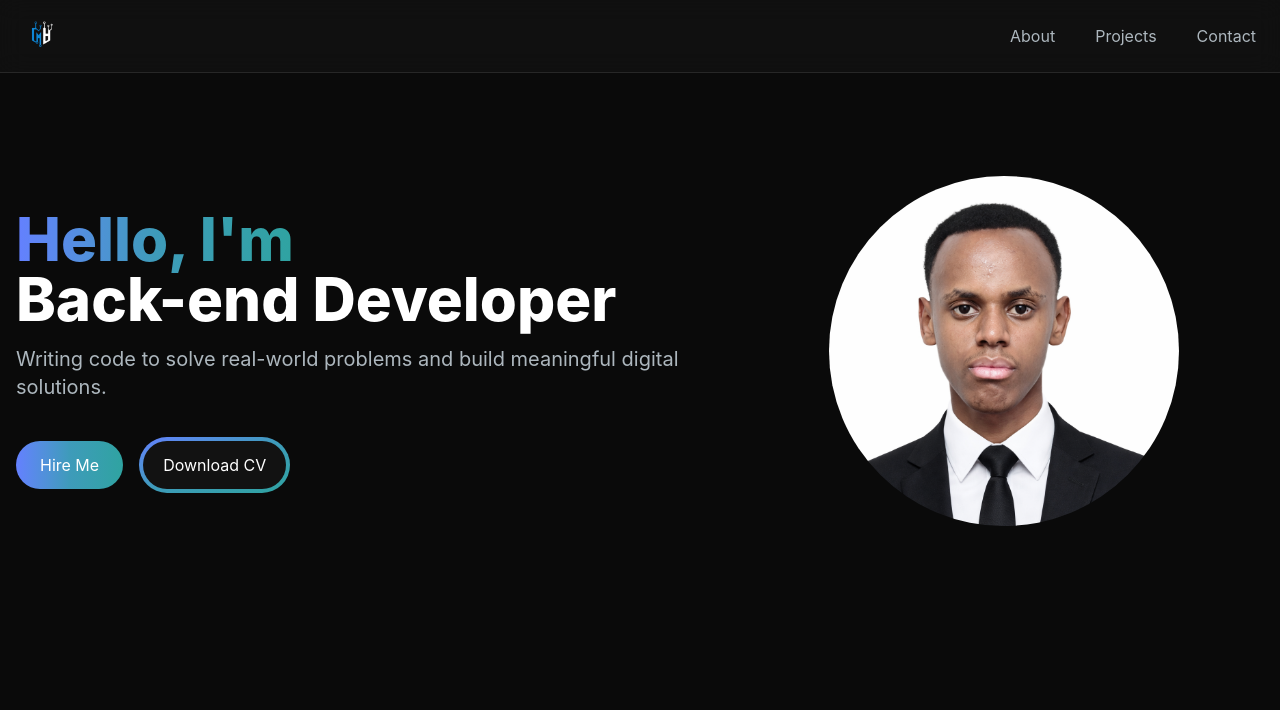
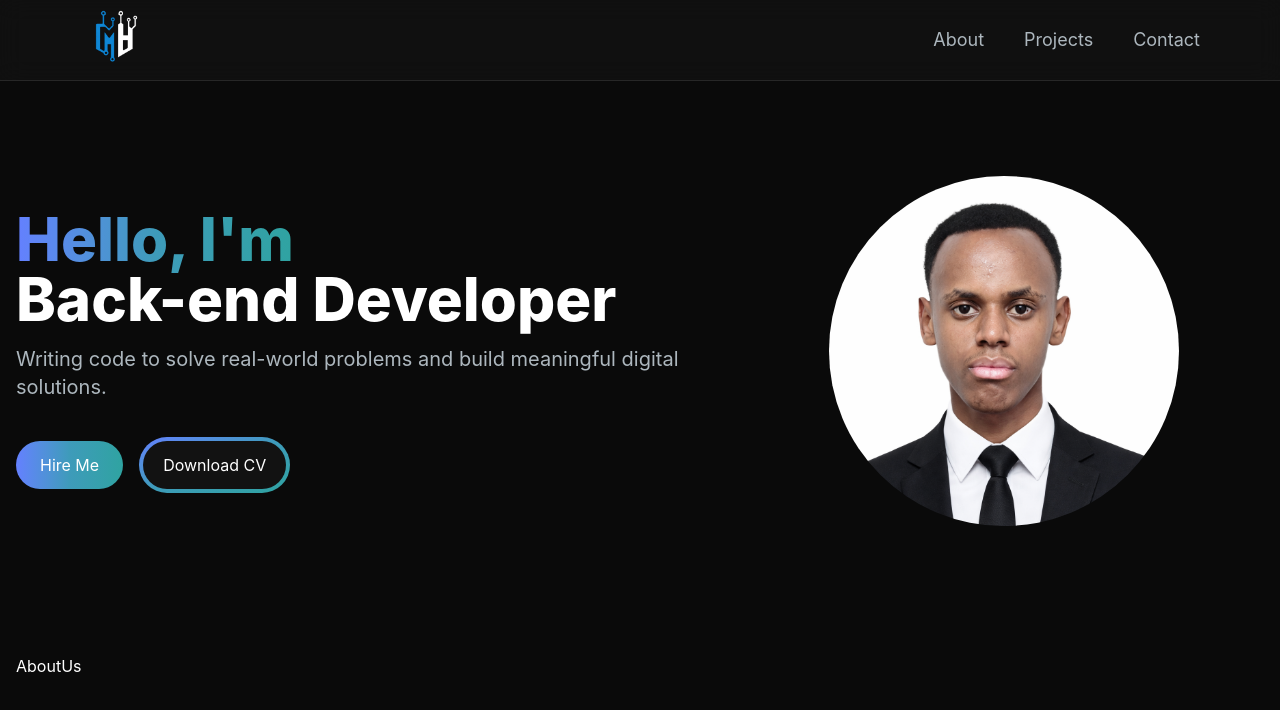
Before and after one commit to mupenziherve/non-stop-challenges, a Next.js app in the folder my-portifolio/portifolio/: page / in a window 1280 px wide. Shown: the top 710 px of the page. Built offline with nearby package versions, Linux system fonts and the light colour scheme.

Commit message:
About us secton

```diff
--- /dev/null
+++ b/my-portifolio/portifolio/app/components/AboutSection.jsx
@@ -0,0 +1,6 @@
+import Image from "next/image";
+
+const AboutSection = () => {
+  return <section  className="text-white"><div className="md:grid md:grid-cols-2 gap-8 items-center py-8 px-4 xl:gap-16 sm:py-16 xl:px-16"></div>AboutUs</section>;
+};
+export default AboutSection;
--- a/my-portifolio/portifolio/app/components/Navbar.jsx
+++ b/my-portifolio/portifolio/app/components/Navbar.jsx
@@ -2,7 +2,7 @@
 
 import Link from 'next/link'
 import NavLink from './NavLink'
-import React, { useState } from 'react'
+import React, { useState, useEffect } from 'react'
 import { Bars3Icon, XMarkIcon } from '@heroicons/react/24/solid'
 import MenuOverlay from './MenuOverlay'
 import Image from 'next/image'
@@ -16,31 +16,42 @@ const navLinks = [
 const Navbar = () => {
   const [navbarOpen, setNavbarOpen] = useState(false)
 
+  useEffect(() => {
+    const handleResize = () => {
+      if (window.innerWidth >= 768) {
+        setNavbarOpen(false)
+      }
+    }
+
+    window.addEventListener('resize', handleResize)
+    return () => window.removeEventListener('resize', handleResize)
+  }, [])
+
   return (
     <nav className="fixed top-0 left-0 right-0 z-10 bg-[#121212]/80 backdrop-blur-md border-b border-white/10">
-      <div className="flex items-center justify-between mx-auto max-w-7xl px-6 py-4">
-        <Image
-  src="/logo.png"
-  alt="MH Logo"
-  width={40}
-  height={40}
-  className="object-contain"
-  priority
-/>
-
+      <div className="flex items-center justify-between mx-auto w-full max-w-350 px-6 md:px-12 lg:px-20 py-">
+        <Link href="/" className="flex items-center">
+          <Image
+            src="/logo.svg"
+            alt="MH Logo"
+            width={120}
+            height={120}
+            className="w-10 md:w-14 lg:w-16 xl:w-20 h-auto object-contain hover:scale-110 transition-transform duration-300 hover:drop-shadow-[0_0_8px_#22d3ee]"
+            priority
+          />
+        </Link>
         <button
           onClick={() => setNavbarOpen(!navbarOpen)}
           className="flex items-center px-3 py-2 border rounded text-slate-200 hover:text-white hover:border-white md:hidden"
         >
           {navbarOpen ? (
-            <XMarkIcon className="h-5 w-5" />
+            <XMarkIcon className="h-6 w-6" />
           ) : (
-            <Bars3Icon className="h-5 w-5" />
+            <Bars3Icon className="h-6 w-6" />
           )}
         </button>
-
-        <div className="hidden md:block">
-          <ul className="flex md:space-x-10">
+        <div className="hidden md:flex">
+          <ul className="flex space-x-10 text-lg">
             {navLinks.map((link, index) => (
               <li key={index}>
                 <NavLink href={link.path} title={link.title} />
@@ -50,7 +61,7 @@ const Navbar = () => {
         </div>
       </div>
 
-      {navbarOpen ? <MenuOverlay links={navLinks} /> : null}
+      {navbarOpen && <MenuOverlay links={navLinks} />}
     </nav>
   )
 }
--- a/my-portifolio/portifolio/app/page.tsx
+++ b/my-portifolio/portifolio/app/page.tsx
@@ -1,5 +1,6 @@
 import Navbar from "./components/Navbar";
 import HeroSection from "./components/HeroSection";
+import AboutSection from "./components/AboutSection"
 
 export default function Home() {
   return (
@@ -7,6 +8,7 @@ export default function Home() {
  <Navbar />
       <div className="container mt-40 mx-auto ">
         <HeroSection />
+        <AboutSection/>
       </div>
 
     </main>
```
Also changed, not shown: my-portifolio/portifolio/public/logo.png (deleted), my-portifolio/portifolio/public/logo.svg (added).
